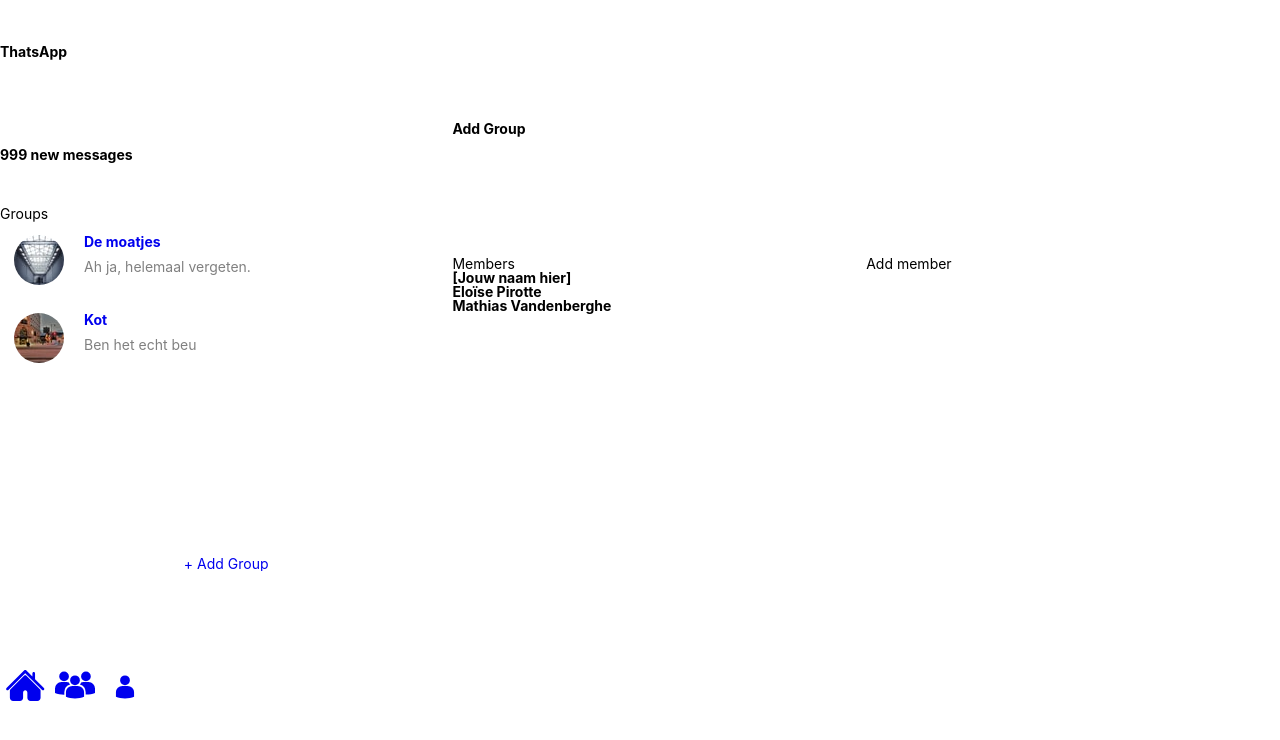
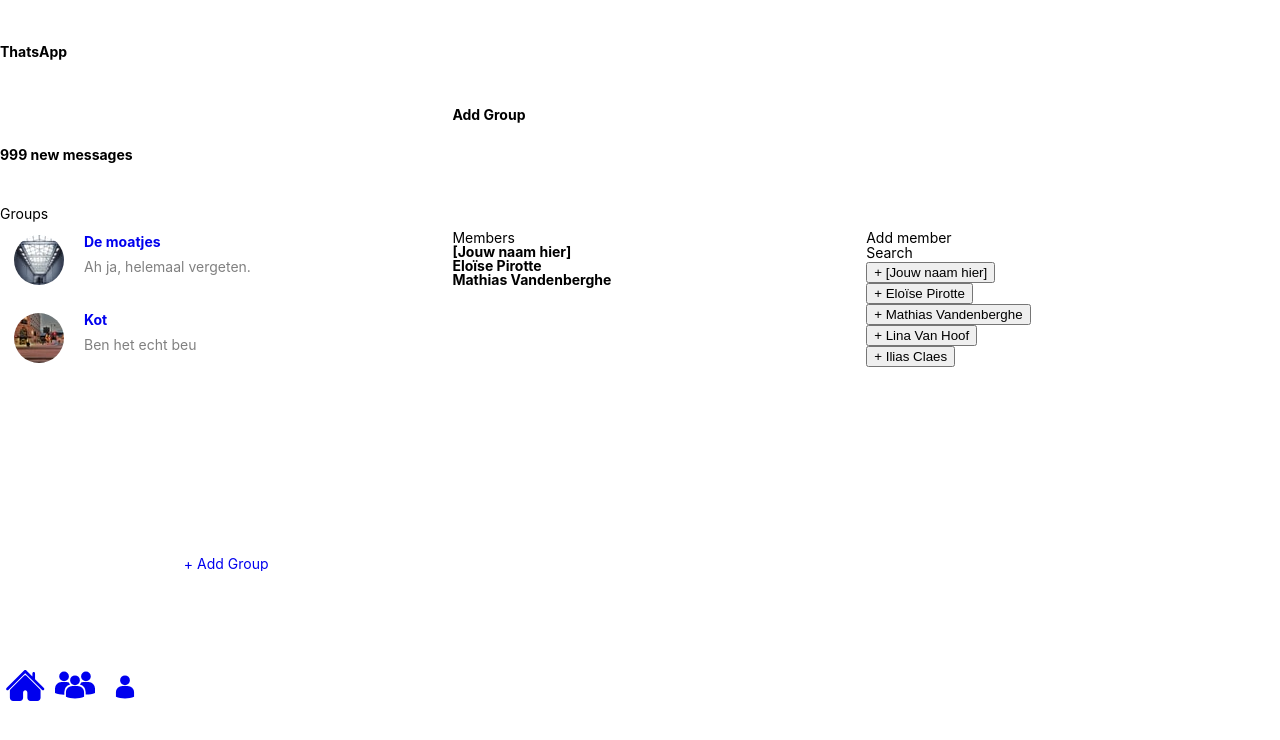
Before and after one commit to DewulfTjorven/2021-Bachelorproef-TjorvenTimonSam, a React (Create React App) app: page /groups/48af215b-5ae4-3f37-a690-5399e56b1cfb in a window 1280 px wide. Shown: the top 740 px of the page. Built offline with nearby package versions, Linux system fonts and the light colour scheme.

Commit message:
searchUser: - Als je klikt op zo een Contact, dan roep je een functie aan die je krijgt vanuit de props. Het afhandelen is voor een component hoger, de `<GroupDetail>`

```diff
--- a/src/components/SearchUser/SearchUser.js
+++ b/src/components/SearchUser/SearchUser.js
@@ -5,7 +5,7 @@
 import style from "./SearchUser.module.css";
 import { useStores } from "../../hooks/useStores";
 
-const SearchUser = () => {
+const SearchUser = ({ onUserClick }) => {
   const [search, setSearch] = useState("");
   const { dataStore } = useStores();
   return (
@@ -24,7 +24,9 @@
       <ul>
         {dataStore.searchUser(search).map(user => (
           <li key={user.id}>
-            <button className={style.button}>+ {user.name}</button>
+            <button className={style.button} onClick={() => onUserClick(user)}>
+              + {user.name}
+            </button>
           </li>
         ))}
       </ul>
--- a/src/containers/Content/GroupDetail/GroupDetail.js
+++ b/src/containers/Content/GroupDetail/GroupDetail.js
@@ -6,6 +6,7 @@
 import { useStores } from "../../../hooks/useStores.js";
 import { useObserver } from "mobx-react-lite";
 import Empty from "../../../components/Empty/Empty.js";
+import SearchUser from "../../../components/SearchUser/SearchUser.js";
 
 const GroupDetail = () => {
   const { id } = useParams();
@@ -31,6 +32,7 @@
           </section>
           <section className={style.section}>
             <h3 className={style.subtitle}>Add member</h3>
+            <SearchUser onUserClick={user => group.linkUser(user)} />
           </section>
         </div>
       </>
```
